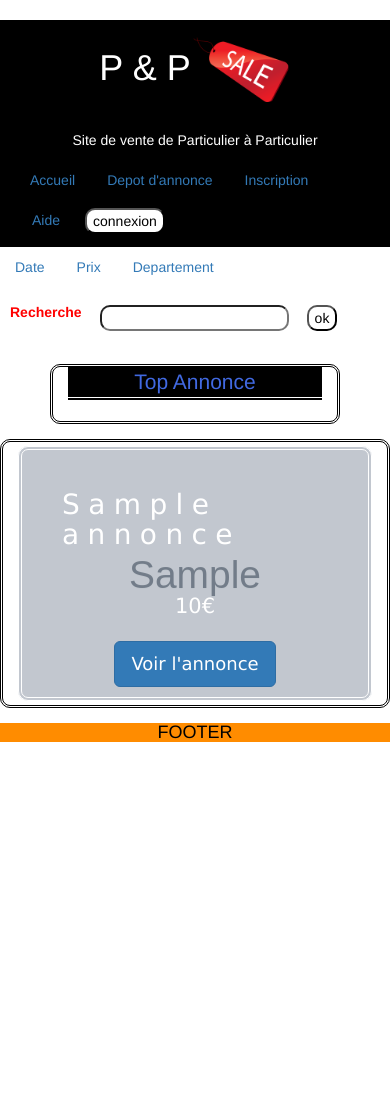
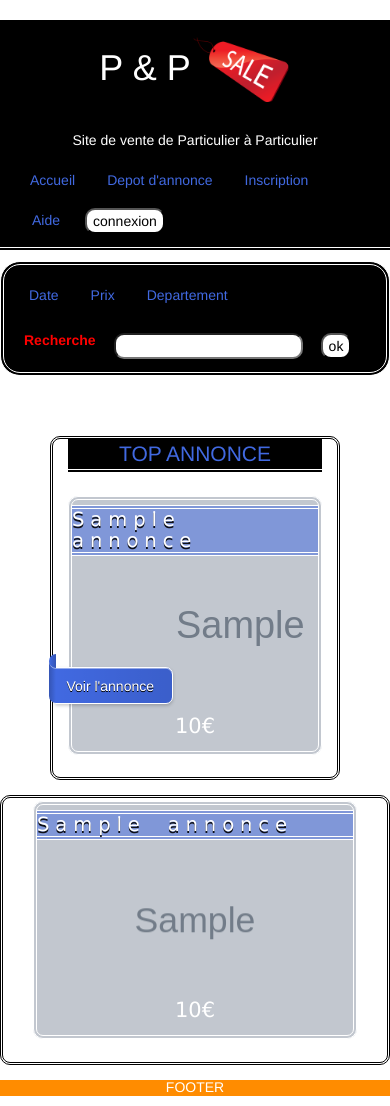
Before and after one commit to SupremLeader/projetTeam, a PHP site: page /ProjetTeam/index.php?action=annonces in a window 390 px wide. Before the commit the page ends 844 px from the top, so only its background shows below. Run offline with PHP 8.4, Linux system fonts and the light colour scheme; tables that the repository leaves empty hold one stand-in row (values such as "Sample post"); data that the repository does not hold is empty; some libraries are stand-ins or nearby versions.

Commit message:
MOD / *css* / *index* / *pages* ADD / *css/rubban* /

```diff
--- a/css/annonces.css
+++ b/css/annonces.css
@@ -10,9 +10,9 @@
     border-radius: 10px;
 }
 
-.miniature h3 {
+.miniature h4 {
 	color: white;
-	font-size: 2em;
+	font-size: 1.4em;
 	letter-spacing: 0.3em;
 	word-spacing: 0.5em;
 	font-family: Verdana;
--- /dev/null
+++ b/css/rubban.css
@@ -0,0 +1,129 @@
+
+/***************************** RUBBAN INDEX ************************************************/
+
+.ribbon-container {
+	position: relative;
+	display: inline-block;
+	line-height: 1;
+}
+.ribbon-container img {
+/*	vertical-align: middle;*/
+}
+.ribbon {
+	position: absolute;
+	bottom: 5em;
+	left: -40.5em;
+	margin-right: 1em;
+	padding: .75em 1.25em .75em .75em;
+	border-radius: 0 .5em .5em 0;
+	background-color: royalblue;
+	background-image: -webkit-linear-gradient(left, rgba(0,0,0,0) 0%, rgba(0,0,0,.1) 100%);
+	background-image: linear-gradient(to right, rgba(0,0,0,0) 0%, rgba(0,0,0,.1) 100%);
+	box-shadow: inset 0 .062em 0 rgba(255,255,255,.6), 0 .125em .25em rgba(0,0,0,.2);
+    border: solid white 1px;
+	color: #fff;
+	text-shadow: 0 .1em 0 rgba(0,0,0,10);
+	white-space: nowrap;
+	-webkit-transition: background-color .2s ease-in-out;
+	transition: background-color .2s ease-in-out;
+}
+.ribbon:before,
+.ribbon:after {
+	position: absolute;
+	background-color: inherit;
+	content: "";
+}
+.ribbon:before {
+	bottom: 0;
+	left: -.5em;
+	width: .5em;
+	height: 3em;
+	border-radius: 0 0 0 .5em;
+	background-image: -webkit-linear-gradient(left, rgba(0,0,0,.2) 0%, rgba(0,0,0,0) 100%);
+	background-image: linear-gradient(to right, rgba(0,0,0,.2) 0%, rgba(0,0,0,0) 100%);
+}
+.ribbon:after {
+	top: -1em;
+	left: -.5em;
+	width: .5em;
+	height: 1em;
+	border-radius: .5em 0 0 .5em;
+	background-image: -webkit-linear-gradient(left, rgba(0,0,0,0) 0%, rgba(0,0,0,.2) 100%);
+	background-image: linear-gradient(to right, rgba(0,0,0,0) 0%, rgba(0,0,0,.2) 100%);
+	box-shadow: 0 .062em 0 rgba(255,255,255,.6);
+}
+.ribbon-container:hover .ribbon {
+	background-color: darkorange;
+}
+
+/***************************** TEXTE ************************************************/
+
+h4{color: white;text-align: left;background-color: rgba(65, 105, 225, 0.5); margin: 80px 0; border-top: white 4px double;border-bottom: white 4px double;text-shadow: 0 .09em 0 rgba(0,0,0,.9); position: relative; top: -75px; }
+
+h4:hover{background-color: darkorange;}
+
+
+
+/***************************** RUBBAN TOP ANNONCE ************************************************/
+
+
+.ribbon-container-t {
+	position: relative;
+	display: inline-block;
+	line-height: 1;
+}
+.ribbon-container-t img {
+/*	vertical-align: middle;*/
+}
+.ribbon-t {
+	position: absolute;
+
+	bottom: 5em;
+	left: -10em;
+
+	margin-right: 1em;
+	padding: .75em 1.25em .75em .75em;
+	border-radius: 0 .5em .5em 0;
+	background-color: royalblue;
+	background-image: -webkit-linear-gradient(left, rgba(0,0,0,0) 0%, rgba(0,0,0,.1) 100%);
+	background-image: linear-gradient(to right, rgba(0,0,0,0) 0%, rgba(0,0,0,.1) 100%);
+	box-shadow: inset 0 .062em 0 rgba(255,255,255,.6), 0 .125em .25em rgba(0,0,0,.2);
+    border: solid white 1px;
+	color: #fff;
+	text-shadow: 0 .1em 0 rgba(0,0,0,10);
+	white-space: nowrap;
+	-webkit-transition: background-color .2s ease-in-out;
+	transition: background-color .2s ease-in-out;
+}
+.ribbon-t:before,
+.ribbon-t:after {
+	position: absolute;
+	background-color: inherit;
+	content: "";
+}
+.ribbon-t:before {
+	bottom: 0;
+	left: -.5em;
+	width: .5em;
+	height: 3em;
+	border-radius: 0 0 0 .5em;
+	background-image: -webkit-linear-gradient(left, rgba(0,0,0,.2) 0%, rgba(0,0,0,0) 100%);
+	background-image: linear-gradient(to right, rgba(0,0,0,.2) 0%, rgba(0,0,0,0) 100%);
+}
+.ribbon-t:after {
+	top: -1em;
+	left: -.5em;
+	width: .5em;
+	height: 1em;
+	border-radius: .5em 0 0 .5em;
+	background-image: -webkit-linear-gradient(left, rgba(0,0,0,0) 0%, rgba(0,0,0,.2) 100%);
+	background-image: linear-gradient(to right, rgba(0,0,0,0) 0%, rgba(0,0,0,.2) 100%);
+	box-shadow: 0 .062em 0 rgba(255,255,255,.6);
+}
+.ribbon-container-t:hover .ribbon-t {
+	background-color: darkorange;
+}
+
+h4.t{color: white;text-align: left;background-color: rgba(65, 105, 225, 0.5); margin: 80px 0; border-top: white 4px double;border-bottom: white 4px double;text-shadow: 0 .09em 0 rgba(0,0,0,.9); position: relative; top: -75px;}
+
+h4.t:hover{background-color: darkorange;}
--- a/css/style.css
+++ b/css/style.css
@@ -14,7 +14,7 @@ aside{background: white; border-radius: 10px; border: double black; margin: 15px
 /************************ HEADER *************************/
 
 
-header{background: black;}
+header{background: black; border-bottom: double 4px white}
 
 
 /****** NAV ******/
@@ -26,6 +26,9 @@ header{background: black;}
 .cent-nav a { float:right; }
 * html .cent-nav ul.nav { display:inline; } /* IE6 */
 *+html .cent-nav ul.nav { display:inline; } /* IE7 */
+
+.nav2{background: black; border-radius: 20px;margin-top: 10px;margin-bottom: 40px; padding-top: 10px; padding-left: 10px; border: double white 4px;}
+
 
 
 /************************ MAIN *************************/
@@ -41,6 +44,8 @@ footer{background: darkorange;}
 /************************ TEXTE  *************************/
 
 /*#img_info_ann{background-image: url(../img/coin.jpg) no-repeat; z-index: 100}*/
+
+a{color: royalblue}
 
 h1,h2,h3,h4,h5,h6,p{color: white; text-align: center;}
 
@@ -92,58 +97,3 @@ div>form {border: 2px black;border-radius: 10px;margin: 10px 10px;}
 #carousel-bounding-box{border: double 4px black;margin: center; padding: 10px 10px; border-radius: 10px;}
 
 /*img-slid{background: cover;}*/
-
-
-.ribbon-container {
-	position: relative;
-	display: inline-block;
-	line-height: 1;
-}
-.ribbon-container img {
-	vertical-align: middle;
-}
-.ribbon {
-	position: absolute;
-	bottom: 1em;
-	left: 0;
-	margin-right: 1em;
-	padding: .75em 1.25em .75em .75em;
-	border-radius: 0 .5em .5em 0;
-	background-color: #39f;
-	background-image: -webkit-linear-gradient(left, rgba(0,0,0,0) 0%, rgba(0,0,0,.1) 100%);
-	background-image: linear-gradient(to right, rgba(0,0,0,0) 0%, rgba(0,0,0,.1) 100%);
-	box-shadow: inset 0 .062em 0 rgba(255,255,255,.6), 0 .125em .25em rgba(0,0,0,.2);
-	color: #fff;
-	text-shadow: 0 -.062em 0 rgba(0,0,0,.2);
-	white-space: nowrap;
-	-webkit-transition: background-color .2s ease-in-out;
-	transition: background-color .2s ease-in-out;
-}
-.ribbon:before,
-.ribbon:after {
-	position: absolute;
-	background-color: inherit;
-	content: "";
-}
-.ribbon:before {
-	bottom: 0;
-	left: -.5em;
-	width: .5em;
-	height: 3em;
-	border-radius: 0 0 0 .5em;
-	background-image: -webkit-linear-gradient(left, rgba(0,0,0,.2) 0%, rgba(0,0,0,0) 100%);
-	background-image: linear-gradient(to right, rgba(0,0,0,.2) 0%, rgba(0,0,0,0) 100%);
-}
-.ribbon:after {
-	top: -1em;
-	left: -.5em;
-	width: .5em;
-	height: 1em;
-	border-radius: .5em 0 0 .5em;
-	background-image: -webkit-linear-gradient(left, rgba(0,0,0,0) 0%, rgba(0,0,0,.2) 100%);
-	background-image: linear-gradient(to right, rgba(0,0,0,0) 0%, rgba(0,0,0,.2) 100%);
-	box-shadow: 0 .062em 0 rgba(255,255,255,.6);
-}
-.ribbon-container:hover .ribbon {
-	background-color: #7acc29;
-}
--- a/index.php
+++ b/index.php
@@ -30,6 +30,7 @@ if (isset(parse_url($actual_link)["query"])) {
         <link rel="stylesheet" href="https://maxcdn.bootstrapcdn.com/bootstrap/3.3.6/css/bootstrap.min.css">
         <link rel="stylesheet" href="css/style.css">
         <link rel="stylesheet" href="css/annonces.css">
+        <link rel="stylesheet" href="css/rubban.css">
         <script src="js/annonce.js" type="text/javascript"></script>
         <script src="js/jquery-1.11.3.min.js"></script>
 
@@ -67,7 +68,7 @@ if (isset(parse_url($actual_link)["query"])) {
 
         <nav class="nav cent-nav"> <!-- MENU NAV RECHERCHE -->
 
-            <ul class="nav nav-pills">
+            <ul class="nav nav2 nav-pills">
 
                 <li><a href="/">Date</a></li>
                 <li><a href="/">Prix</a></li>
@@ -106,7 +107,7 @@ if (isset(parse_url($actual_link)["query"])) {
 
         <footer class="col-sm-12"> <!-- FOOTER MENU -->
             <section>
-                <h4>FOOTER</h4>
+                <h5>FOOTER</h5>
             </section>
 
         </footer> <!-- END FOOTER MENU -->
--- a/pages/annonces.php
+++ b/pages/annonces.php
@@ -1,17 +1,24 @@
-
-<!DOCTYPE html>
-  <?php
+<?php
 
 foreach ($db->query("SELECT * FROM annonces ORDER BY id DESC LIMIT 10") as $annonce) {
 
-echo <<<EOT
+    echo <<<EOT
+ <div class="container">
+  <div class="row">
+    <div class="col-xs-12 col-sm-12 col-md-12 col-lg-12">
+
 	<div class="miniature" style="background-image:url(uploads/$annonce[photo1])">
-  		<div class="int">
-	  		<h3>$annonce[titre]</h3>
+  		<div class="int ">
+	  		<h4>$annonce[titre]</h4>
 	  		<p>$annonce[prix]€</p>
-	  	  	<p><a class="btn btn-primary btn-lg" href="index.php?action=annonce&id=$annonce[id]" role="button">Voir l'annonce</a></p>
 		</div>
   	</div>
+
+        <a href="index.php?action=annonce&id=$annonce[id]" class="ribbon-container">
+    <img class="miniature" style="background-image:url(uploads/$annonce[photo1])">
+    <span class="ribbon">Voir l'annonce</span> </a> </div>
+  </div>
+</div>
 EOT;
 }
 
--- a/pages/topAnnonce.php
+++ b/pages/topAnnonce.php
@@ -1,16 +1,25 @@
 <fieldset>
-    <legend>Top Annonce</legend>
+    <legend>TOP ANNONCE</legend>
 
-    <?php
-//require_once('../bdd/connexionBDD.php');
+  <?php
 
-$stmt= $db->prepare ("SELECT * FROM annonces where id = ?");
-$stmt->execute(array($_GET["id"]));
-while($value=$stmt->fetch()){
-    $photo1 = $value["photo1"];
-    $photo2 = $value["photo2"];
-    $photo3 = $value["photo3"];
+foreach ($db->query("SELECT * FROM annonces ORDER BY id DESC LIMIT 10") as $annonce) {
+
+echo <<<EOT
+
+	<div class="miniature" style="background-image:url(uploads/$annonce[photo1])">
+  		<div class="int ">
+	  		<h4 class="t">$annonce[titre]</h4>
+	  		<p>$annonce[prix]€</p>
+		</div>
+  	</div>
+
+        <a href="index.php?action=annonce&id=$annonce[id]" class="ribbon-container-t">
+    <img class="miniature" style="background-image:url(uploads/$annonce[photo1])">
+    <span class="ribbon-t">Voir l'annonce</span> </a>
+EOT;
 }
+
 ?>
 
 
```
